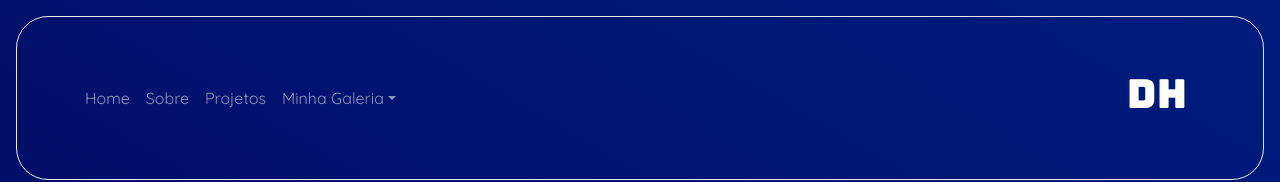
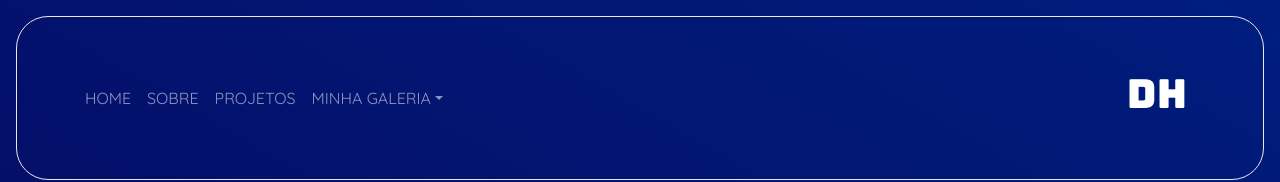
Before and after one commit to DanielLeaoOliveira/About-me-React, a React (Vite) app: page / in a window 1280 px wide. Shown: the top 182 px of the page. Built offline with nearby package versions, Linux system fonts and the light colour scheme.

Commit message:
Links da Navbar em maiúsculo

```diff
--- a/src/components/Navbar.tsx
+++ b/src/components/Navbar.tsx
@@ -18,13 +18,13 @@ export function Navbar() {
                 <div className="collapse navbar-collapse" id="navbarSupportedContent">
                     <ul className="navbar-nav me-auto mb-2 mb-lg-0">
                         <li className="nav-item ">
-                            <Link className="nav-link" aria-current="page" to="/">Home</Link>
+                            <Link className="nav-link" aria-current="page" to="/">HOME</Link>
                         </li>
                         <li className="nav-item">
-                            <Link className="nav-link" to="/Sobre">Sobre</Link>
+                            <Link className="nav-link" to="/Sobre">SOBRE</Link>
                         </li>
                         <li className="nav-item">
-                            <Link className="nav-link" to="/Projetos">Projetos</Link>
+                            <Link className="nav-link" to="/Projetos">PROJETOS</Link>
                         </li>
                         <li className="nav-item dropdown">
                             <a
@@ -34,7 +34,7 @@ export function Navbar() {
                                 data-bs-toggle="dropdown"
                                 aria-expanded="false"
                             >
-                                Minha Galeria
+                                MINHA GALERIA
                             </a>
                             <ul className="dropdown-menu rounded-3 text-center">
                                 <li><a className="dropdown-item" href="#">Websites</a></li>
```
